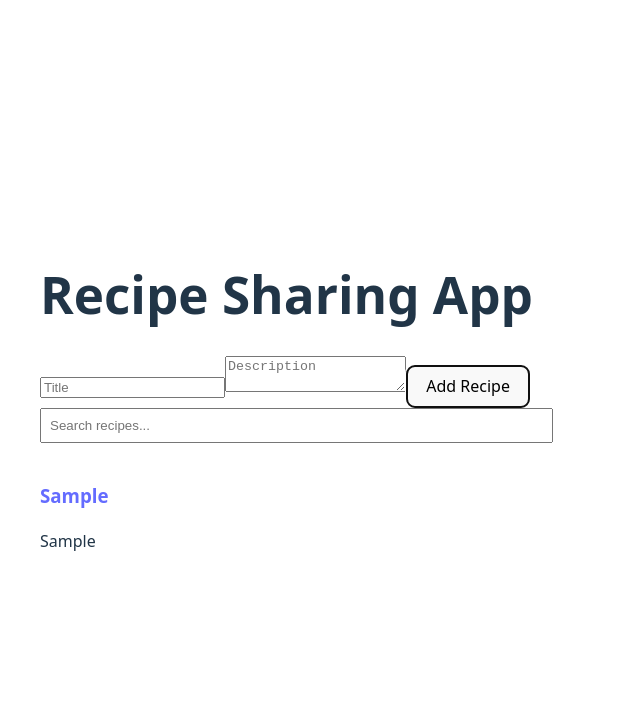
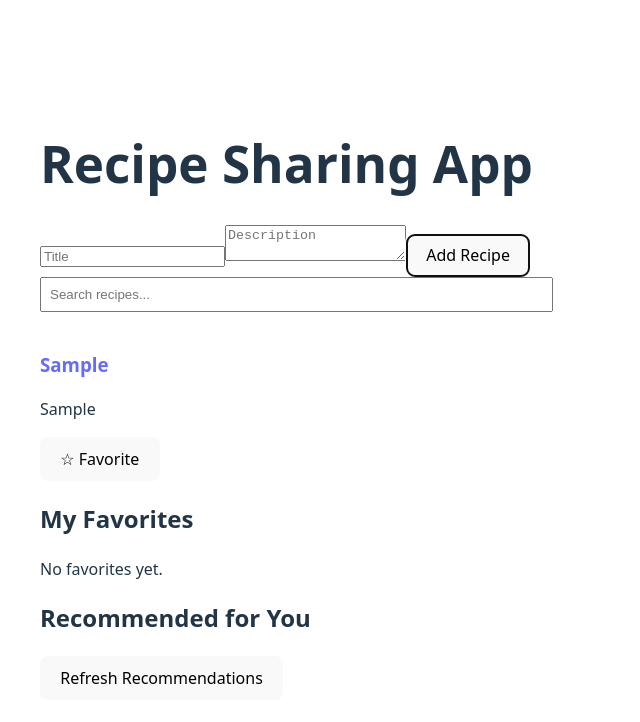
Before and after one commit to Gracey19/alx-fe-reactjs, a React (Vite) app in the folder recipe-sharing-app/: page / in a window 1280 px wide. Both pictures are taken after typing "Sample", "Sample" into the empty fields and a click on the button "Add Recipe". Shown: the top 722 px of the page, without its empty margins (0-640 px from the left). Built offline with nearby package versions, Linux system fonts and the light colour scheme.

Commit message:
Task 4: Added favorites and recommendations features

```diff
--- a/recipe-sharing-app/src/App.jsx
+++ b/recipe-sharing-app/src/App.jsx
@@ -3,6 +3,8 @@
 import AddRecipeForm from './components/AddRecipeForm';
 import RecipeList from './components/RecipeList';
 import RecipeDetails from './components/RecipeDetails';
+import FavoritesList from './components/FavoritesList';
+import RecommendationsList from './components/RecommendationsList';
 
 
 function App() {
@@ -17,6 +19,8 @@
              <AddRecipeForm />
              <SearchBar />
              <RecipeList />
+             <FavoritesList />
+             <RecommendationsList />
            </div>
          }
        />
--- /dev/null
+++ b/recipe-sharing-app/src/components/FavoriteButton.jsx
@@ -0,0 +1,21 @@
+import { useRecipeStore } from './recipeStore';
+
+function FavoriteButton({ recipeId }) {
+  const favorites = useRecipeStore((state) => state.favorites);
+  const addFavorite = useRecipeStore((state) => state.addFavorite);
+  const removeFavorite = useRecipeStore((state) => state.removeFavorite);
+
+  const isFavorite = favorites.includes(recipeId);
+
+  const toggleFavorite = () => {
+    isFavorite ? removeFavorite(recipeId) : addFavorite(recipeId);
+  };
+
+  return (
+    <button onClick={toggleFavorite}>
+      {isFavorite ? '★ Unfavorite' : '☆ Favorite'}
+    </button>
+  );
+}
+
+export default FavoriteButton;
--- /dev/null
+++ b/recipe-sharing-app/src/components/FavoritesList.jsx
@@ -0,0 +1,28 @@
+import { useRecipeStore } from './recipeStore';
+
+function FavoritesList() {
+  const recipes = useRecipeStore((state) => state.recipes);
+  const favorites = useRecipeStore((state) => state.favorites);
+
+  const favoriteRecipes = favorites
+    .map((id) => recipes.find((r) => r.id === id))
+    .filter(Boolean); // removes undefined entries
+
+  return (
+    <div>
+      <h2>My Favorites</h2>
+      {favoriteRecipes.length === 0 ? (
+        <p>No favorites yet.</p>
+      ) : (
+        favoriteRecipes.map((recipe) => (
+          <div key={recipe.id}>
+            <h3>{recipe.title}</h3>
+            <p>{recipe.description}</p>
+          </div>
+        ))
+      )}
+    </div>
+  );
+}
+
+export default FavoritesList;
--- a/recipe-sharing-app/src/components/RecipeList.jsx
+++ b/recipe-sharing-app/src/components/RecipeList.jsx
@@ -1,5 +1,6 @@
 import { Link } from 'react-router-dom';
 import { useRecipeStore } from './recipeStore';
+import FavoriteButton from './FavoriteButton';
 
 function RecipeList() {
   const recipes = useRecipeStore((state) => state.filteredRecipes);
@@ -7,12 +8,12 @@
   return (
     <div>
       {recipes.map((recipe) => (
-        <div key={recipe.id}>
+        <div key={recipe.id} style={{ marginBottom: '20px' }}>
           <Link to={`/recipe/${recipe.id}`}>
             <h3>{recipe.title}</h3>
           </Link>
-
           <p>{recipe.description}</p>
+          <FavoriteButton recipeId={recipe.id} />
         </div>
       ))}
     </div>
--- /dev/null
+++ b/recipe-sharing-app/src/components/RecommendationsList.jsx
@@ -0,0 +1,23 @@
+import { useRecipeStore } from './recipeStore';
+
+function RecommendationsList() {
+  const recommendations = useRecipeStore((state) => state.recommendations);
+  const generateRecommendations = useRecipeStore(
+    (state) => state.generateRecommendations
+  );
+
+  return (
+    <div>
+      <h2>Recommended for You</h2>
+      <button onClick={generateRecommendations}>Refresh Recommendations</button>
+      {recommendations.map((recipe) => (
+        <div key={recipe.id}>
+          <h3>{recipe.title}</h3>
+          <p>{recipe.description}</p>
+        </div>
+      ))}
+    </div>
+  );
+}
+
+export default RecommendationsList;
--- a/recipe-sharing-app/src/components/recipeStore.js
+++ b/recipe-sharing-app/src/components/recipeStore.js
@@ -2,16 +2,21 @@
 
 export const useRecipeStore = create((set) => ({
   recipes: [],
+  favorites: [],
+  recommendations: [],
   searchTerm: '',
   filteredRecipes: [],
 
   addRecipe: (newRecipe) =>
-    set((state) => ({
-      recipes: [...state.recipes, newRecipe],
-      filteredRecipes: [...state.recipes, newRecipe].filter((r) =>
-        r.title.toLowerCase().includes(state.searchTerm.toLowerCase())
-      ),
-    })),
+    set((state) => {
+      const updatedRecipes = [...state.recipes, newRecipe];
+      return {
+        recipes: updatedRecipes,
+        filteredRecipes: updatedRecipes.filter((r) =>
+          r.title.toLowerCase().includes(state.searchTerm.toLowerCase())
+        ),
+      };
+    }),
 
   setSearchTerm: (term) =>
     set((state) => ({
@@ -52,4 +57,24 @@
         ),
       };
     }),
+
+  // Favorites
+  addFavorite: (recipeId) =>
+    set((state) => ({
+      favorites: [...state.favorites, recipeId],
+    })),
+
+  removeFavorite: (recipeId) =>
+    set((state) => ({
+      favorites: state.favorites.filter((id) => id !== recipeId),
+    })),
+
+  // Recommendations (mocked)
+  generateRecommendations: () =>
+    set((state) => {
+      const recommended = state.recipes.filter(
+        (r) => state.favorites.includes(r.id) && Math.random() > 0.5
+      );
+      return { recommendations: recommended };
+    }),
 }));
```
